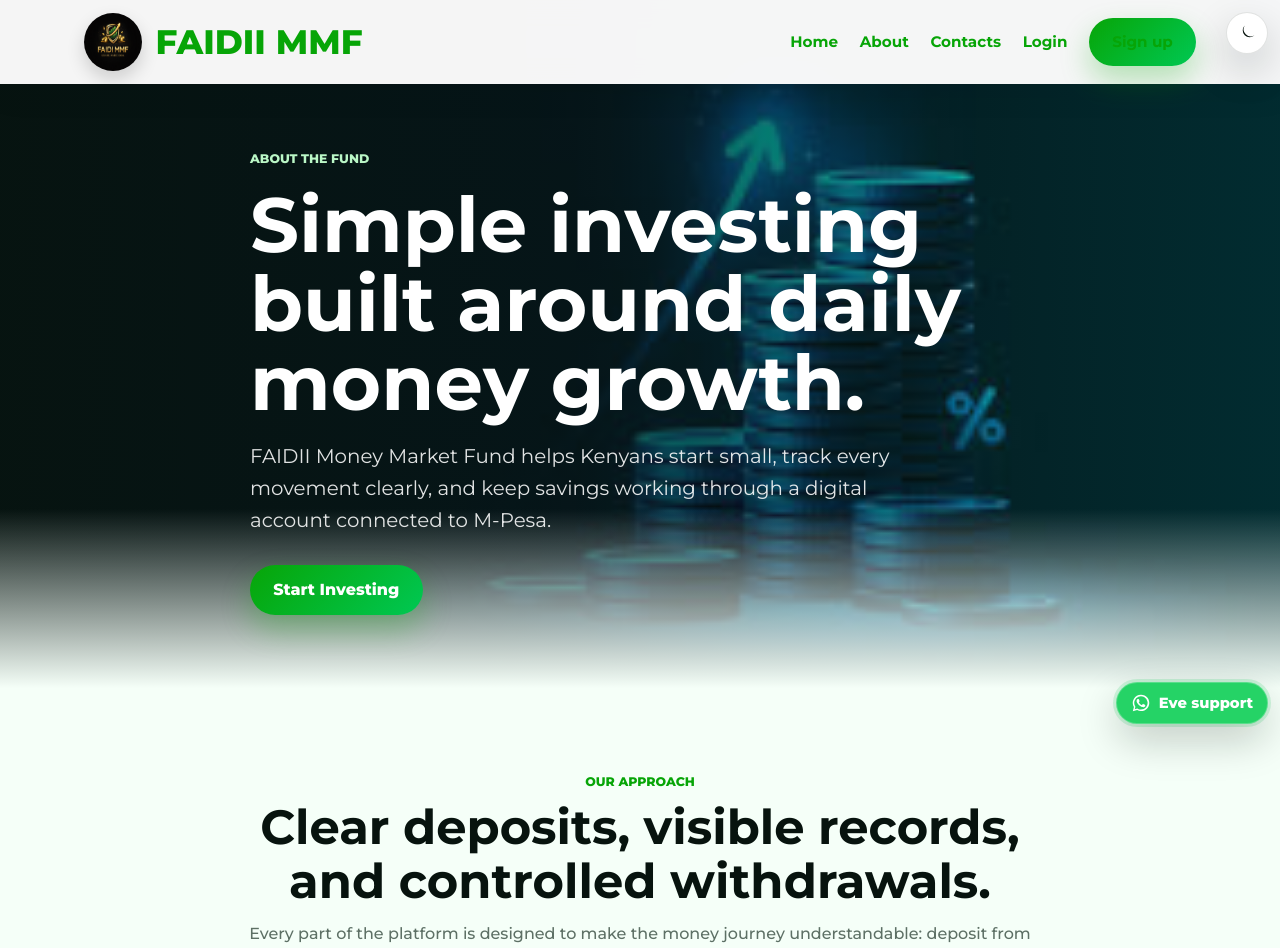
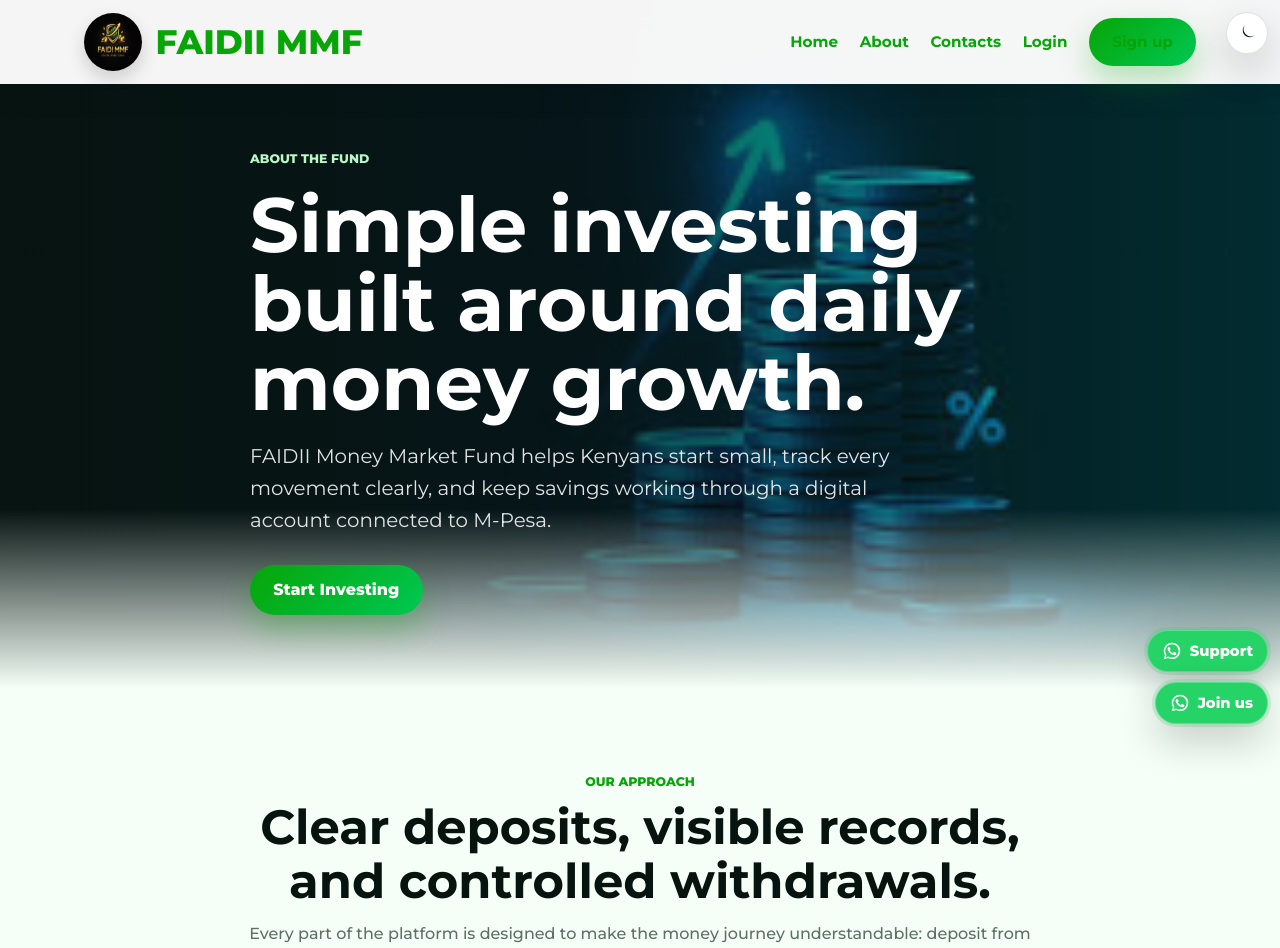
Before and after one commit to bkaroki45-cpu/faidimmf-new, a Django app: page /about/ in a window 1280 px wide. Shown: the top 948 px of the page. Run offline with Django 5.2, Linux system fonts and the light colour scheme; parts of the project's set-up code (start-up, migrations or seed data) failed here and were passed over.

Commit message:
Restore WhatsApp channel support button

```diff
--- a/core/templates/core/partials/telegram_support.html
+++ b/core/templates/core/partials/telegram_support.html
@@ -1,8 +1,15 @@
 <div class="support-links" aria-label="Support links">
-    <a class="support-link whatsapp-support-link" href="https://wa.me/254797791837" target="_blank" rel="noopener" aria-label="Contact Eve support on WhatsApp" title="Eve support on WhatsApp">
+    <a class="support-link whatsapp-support-link" href="https://wa.me/254797791837" target="_blank" rel="noopener" aria-label="Contact support on WhatsApp" title="Support on WhatsApp">
         <svg viewBox="0 0 24 24" aria-hidden="true" focusable="false">
             <path d="M12 2.1A9.8 9.8 0 0 0 3.5 16.8L2.2 21.9l5.2-1.4A9.8 9.8 0 1 0 12 2.1Zm0 17.8a8 8 0 0 1-4.1-1.1l-.3-.2-3.1.8.8-3-.2-.3A8 8 0 1 1 12 19.9Zm4.4-6c-.2-.1-1.4-.7-1.6-.8-.2-.1-.4-.1-.6.1-.2.2-.7.8-.8 1-.2.2-.3.2-.6.1-.2-.1-1-.4-2-1.2-.7-.6-1.2-1.4-1.4-1.6-.1-.2 0-.4.1-.5l.4-.5c.1-.2.2-.3.3-.5.1-.2.1-.4 0-.5 0-.1-.6-1.4-.8-1.9-.2-.5-.4-.4-.6-.4h-.5c-.2 0-.5.1-.7.3-.2.2-.9.9-.9 2.2s.9 2.5 1.1 2.7c.1.2 1.9 2.9 4.6 4 .6.3 1.1.4 1.5.5.6.2 1.2.1 1.6.1.5-.1 1.4-.6 1.6-1.1.2-.6.2-1 .1-1.1-.1-.2-.3-.3-.5-.4Z"/>
         </svg>
-        <span>Eve support</span>
+        <span>Support</span>
+    </a>
+
+    <a class="support-link whatsapp-support-link" href="https://whatsapp.com/channel/0029VbCFVGDAojZ0goOiSU1s" target="_blank" rel="noopener" aria-label="Join the FAIDII WhatsApp channel" title="Join FAIDII on WhatsApp">
+        <svg viewBox="0 0 24 24" aria-hidden="true" focusable="false">
+            <path d="M12 2.1A9.8 9.8 0 0 0 3.5 16.8L2.2 21.9l5.2-1.4A9.8 9.8 0 1 0 12 2.1Zm0 17.8a8 8 0 0 1-4.1-1.1l-.3-.2-3.1.8.8-3-.2-.3A8 8 0 1 1 12 19.9Zm4.4-6c-.2-.1-1.4-.7-1.6-.8-.2-.1-.4-.1-.6.1-.2.2-.7.8-.8 1-.2.2-.3.2-.6.1-.2-.1-1-.4-2-1.2-.7-.6-1.2-1.4-1.4-1.6-.1-.2 0-.4.1-.5l.4-.5c.1-.2.2-.3.3-.5.1-.2.1-.4 0-.5 0-.1-.6-1.4-.8-1.9-.2-.5-.4-.4-.6-.4h-.5c-.2 0-.5.1-.7.3-.2.2-.9.9-.9 2.2s.9 2.5 1.1 2.7c.1.2 1.9 2.9 4.6 4 .6.3 1.1.4 1.5.5.6.2 1.2.1 1.6.1.5-.1 1.4-.6 1.6-1.1.2-.6.2-1 .1-1.1-.1-.2-.3-.3-.5-.4Z"/>
+        </svg>
+        <span>Join us</span>
     </a>
 </div>
```
